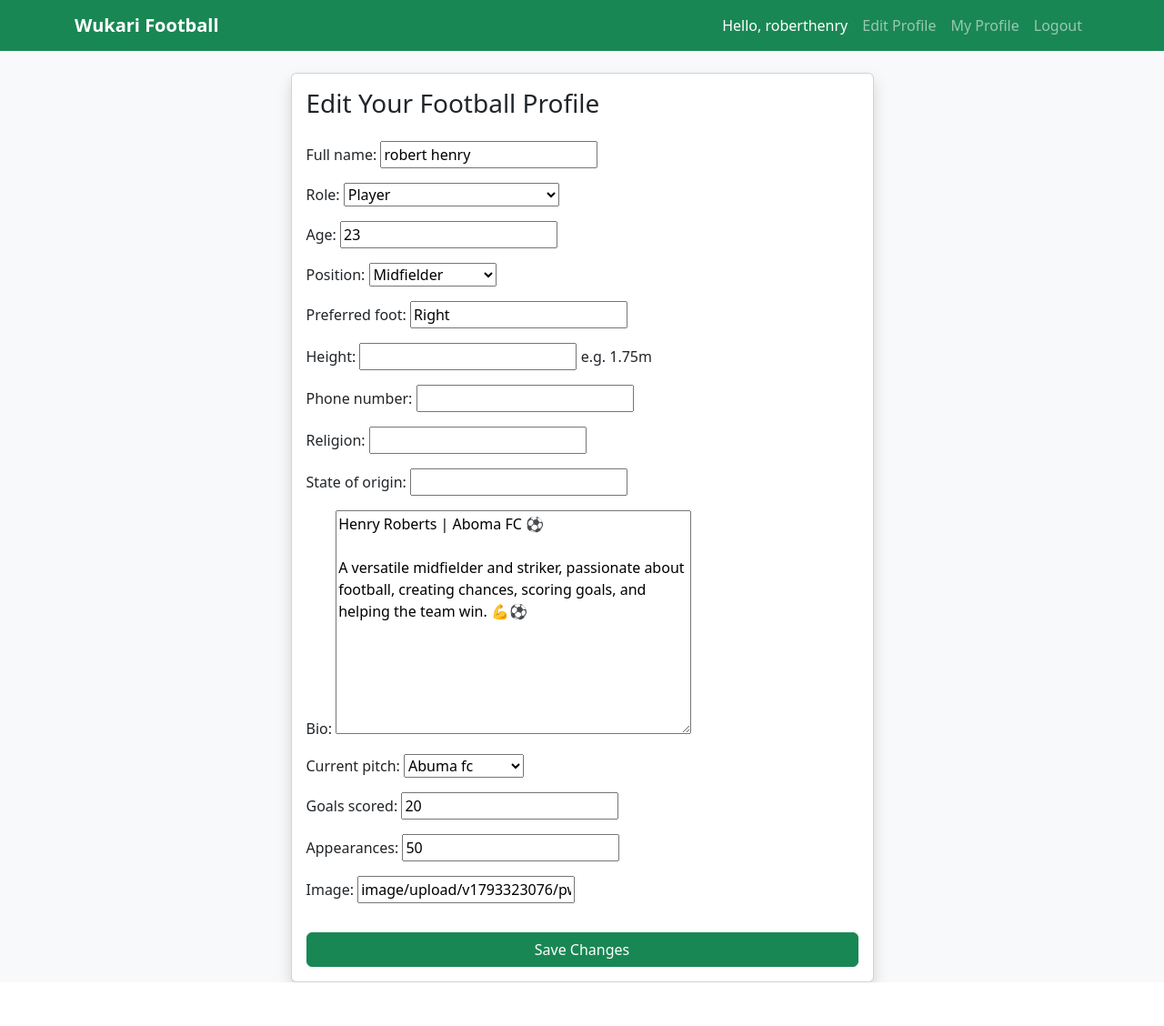
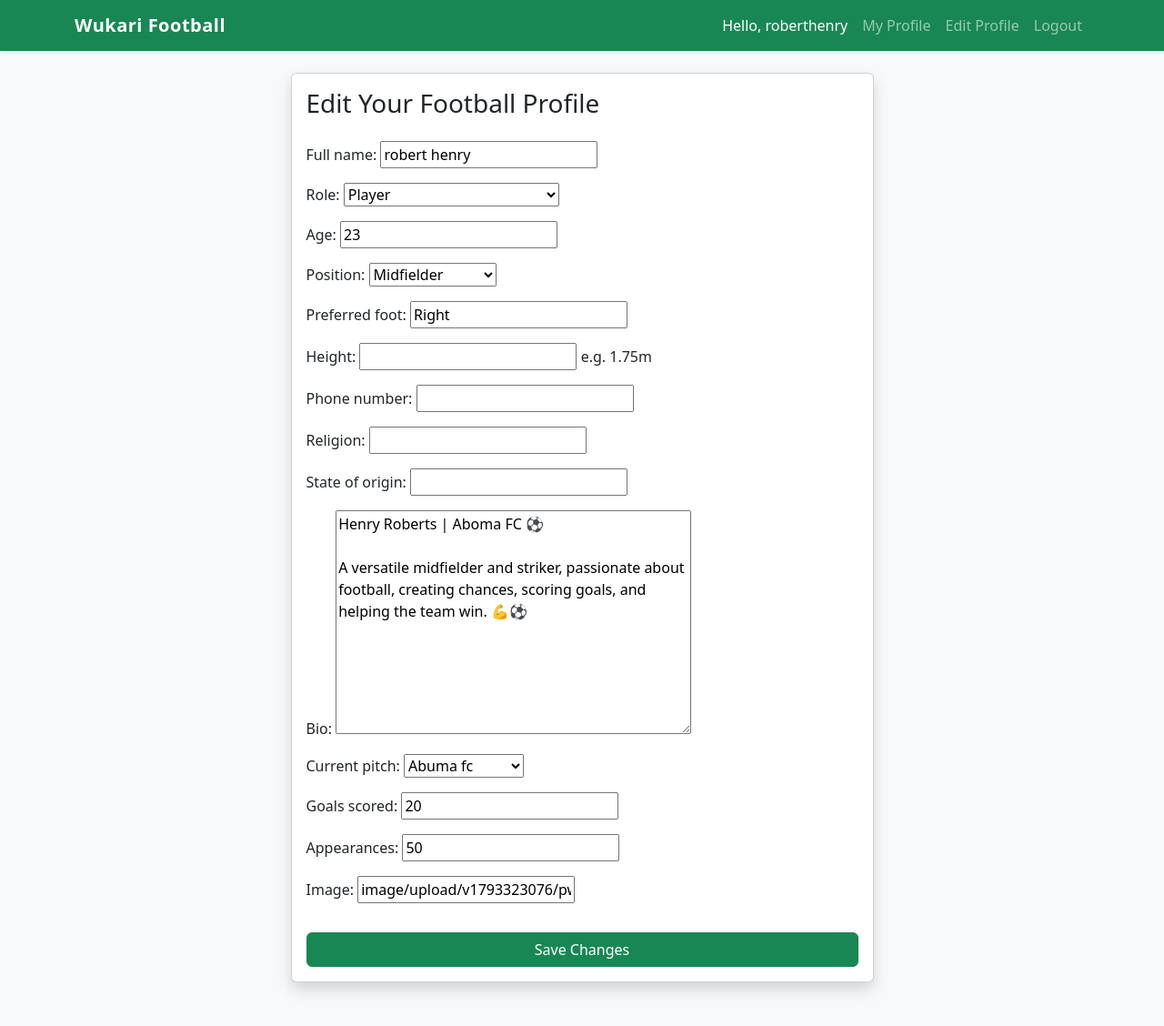
Before and after one commit to roberthenry537-arch/wukari-football, a Django app: page /edit-profile/ in a window 1280 px wide. Shown: the whole page at 91% size. Before the commit the page ends 1080 px from the top, so only its background shows below. Run offline with Django 5.2, Linux system fonts and the light colour scheme; a user stored in the database is signed in; data comes from the database, SQL or seed files in the repository.

Commit message:
improve navbar and overall design

```diff
--- a/players/templates/players/base.html
+++ b/players/templates/players/base.html
@@ -5,33 +5,71 @@
     <meta name="viewport" content="width=device-width, initial-scale=1.0">
     <title>Wukari Football Platform</title>
     <link href="https://cdn.jsdelivr.net/npm/bootstrap@5.3.3/dist/css/bootstrap.min.css" rel="stylesheet">
+    <style>
+        body {
+            background-color: #f8f9fa;
+        }
+        .navbar-brand {
+            font-weight: 700;
+            letter-spacing: 0.5px;
+        }
+        .card {
+            transition: transform 0.2s;
+        }
+        .card:hover {
+            transform: translateY(-3px);
+        }
+    </style>
 </head>
-<body class="bg-light">
-    <nav class="navbar navbar-expand-lg navbar-dark bg-success">
+<body>
+    <nav class="navbar navbar-expand-lg navbar-dark bg-success shadow-sm">
         <div class="container">
-            <a class="navbar-brand fw-bold" href="{% url 'home' %}">Wukari Football</a>
-            <div class="navbar-nav ms-auto">
+            <a class="navbar-brand" href="{% url 'home' %}">Wukari Football</a>
+
+            <button class="navbar-toggler" type="button" data-bs-toggle="collapse" data-bs-target="#navbarNav">
+                <span class="navbar-toggler-icon"></span>
+            </button>
+
+            <div class="collapse navbar-collapse" id="navbarNav">
+                <ul class="navbar-nav ms-auto align-items-lg-center">
                     {% if user.is_authenticated %}
+                        <li class="nav-item">
                             <span class="nav-link text-white">Hello, {{ user.username }}</span>
+                        </li>
 
                         {% if user.playerprofile %}
+                            <li class="nav-item">
+                                <a class="nav-link" href="{% url 'player_detail' user.playerprofile.id %}">My Profile</a>
+                            </li>
+                            <li class="nav-item">
                                 <a class="nav-link" href="{% url 'edit_profile' %}">Edit Profile</a>
-                        <a class="nav-link" href="{% url 'player_detail' user.playerprofile.id %}">My Profile</a>
+                            </li>
                         {% else %}
+                            <li class="nav-item">
                                 <a class="nav-link" href="{% url 'create_profile' %}">Create Profile</a>
+                            </li>
                         {% endif %}
 
+                        <li class="nav-item">
                             <a class="nav-link" href="{% url 'logout' %}">Logout</a>
+                        </li>
                     {% else %}
+                        <li class="nav-item">
                             <a class="nav-link" href="{% url 'login' %}">Login</a>
+                        </li>
+                        <li class="nav-item">
                             <a class="nav-link" href="{% url 'register' %}">Register</a>
+                        </li>
                     {% endif %}
+                </ul>
             </div>
         </div>
     </nav>
 
-    <div class="container mt-4">
+    <div class="container mt-4 mb-5">
         {% block content %}{% endblock %}
     </div>
+
+    <script src="https://cdn.jsdelivr.net/npm/bootstrap@5.3.3/dist/js/bootstrap.bundle.min.js"></script>
 </body>
 </html>
```
Lines whose indentation alone changed are shown as unchanged.
